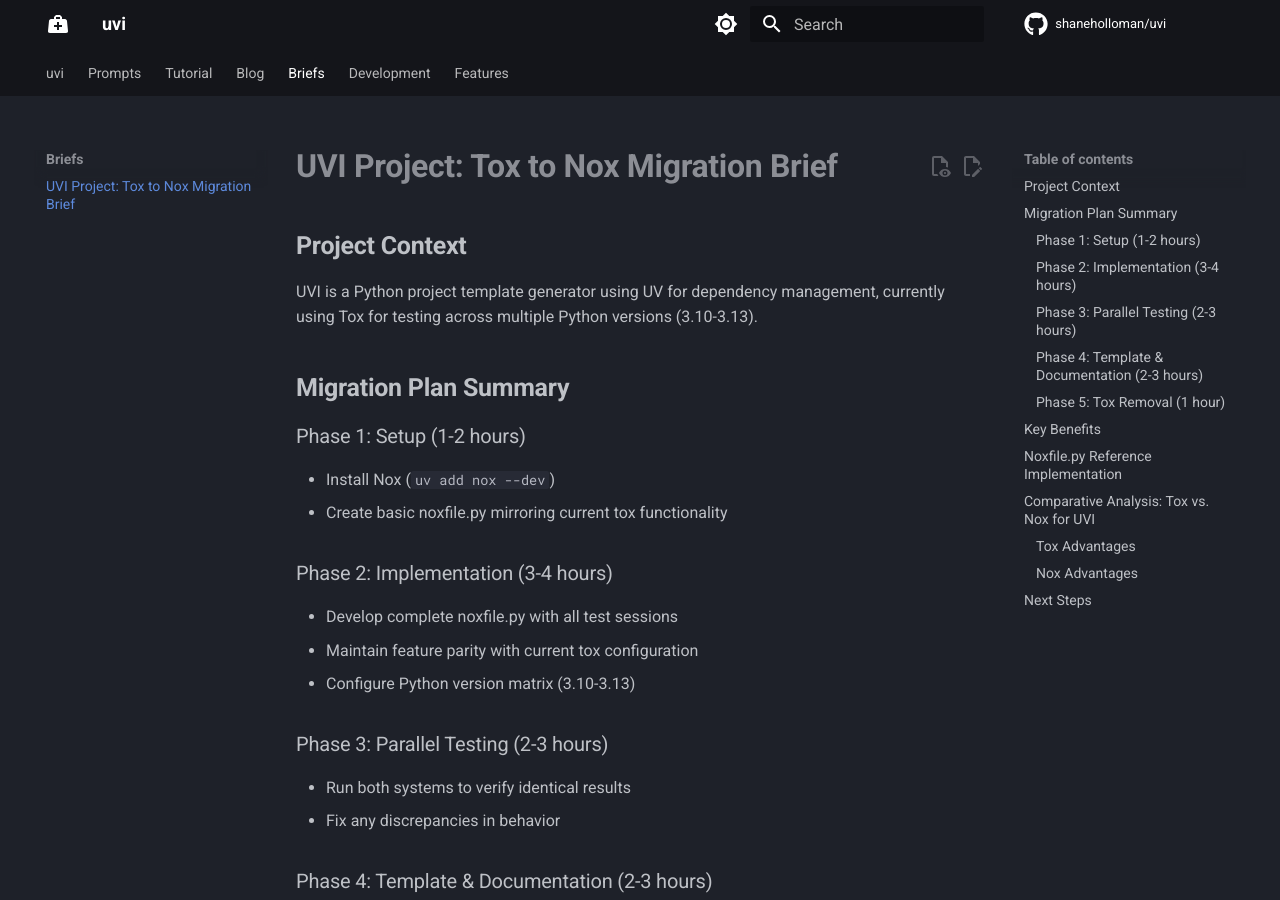
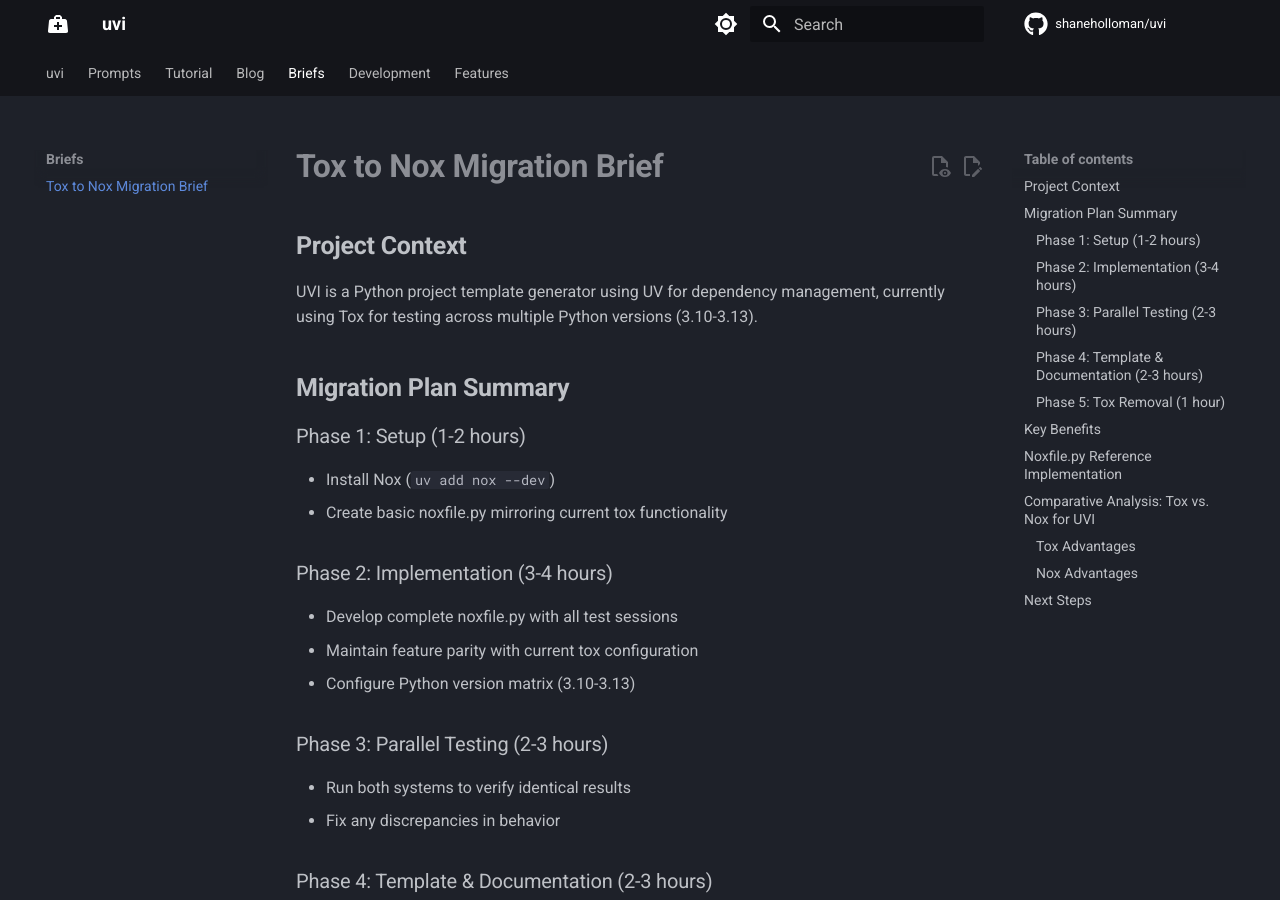
Before and after one commit to shaneholloman/uvi, an MkDocs documentation site: the page built from docs/briefs/tox-to-nox-migration.md, in a window 1280 px wide and 900 px high. Built offline with MkDocs 1.6.1 and Material for MkDocs 9.7.7, drawn with Linux system fonts in a browser that asks for light colours; comment, search, counter and statistics services are not loaded.

Commit message:
docs: update title of Tox to Nox migration brief for clarity

```diff
--- a/docs/briefs/tox-to-nox-migration.md
+++ b/docs/briefs/tox-to-nox-migration.md
@@ -1,4 +1,4 @@
-# UVI Project: Tox to Nox Migration Brief
+# Tox to Nox Migration Brief
 
 ## Project Context
 
```
